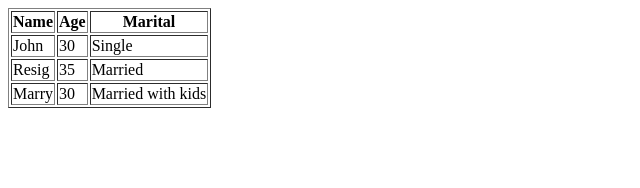
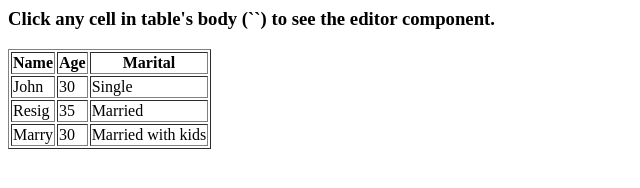
Before and after one commit to tsenyi/EditableField, a React app: page public/index.html in a window 1280 px wide. Shown: the whole page, without its empty margins (0-640 px from the left). Built offline with nearby package versions, Linux system fonts and the light colour scheme.

Commit message:
Update index.html
Add a line of hint in demo page.

```diff
--- a/public/index.html
+++ b/public/index.html
@@ -1 +1,2 @@
+<h3>Click any cell in table's body (`<td>`) to see the editor component.</h3>
 <div id="root"></div>
```
